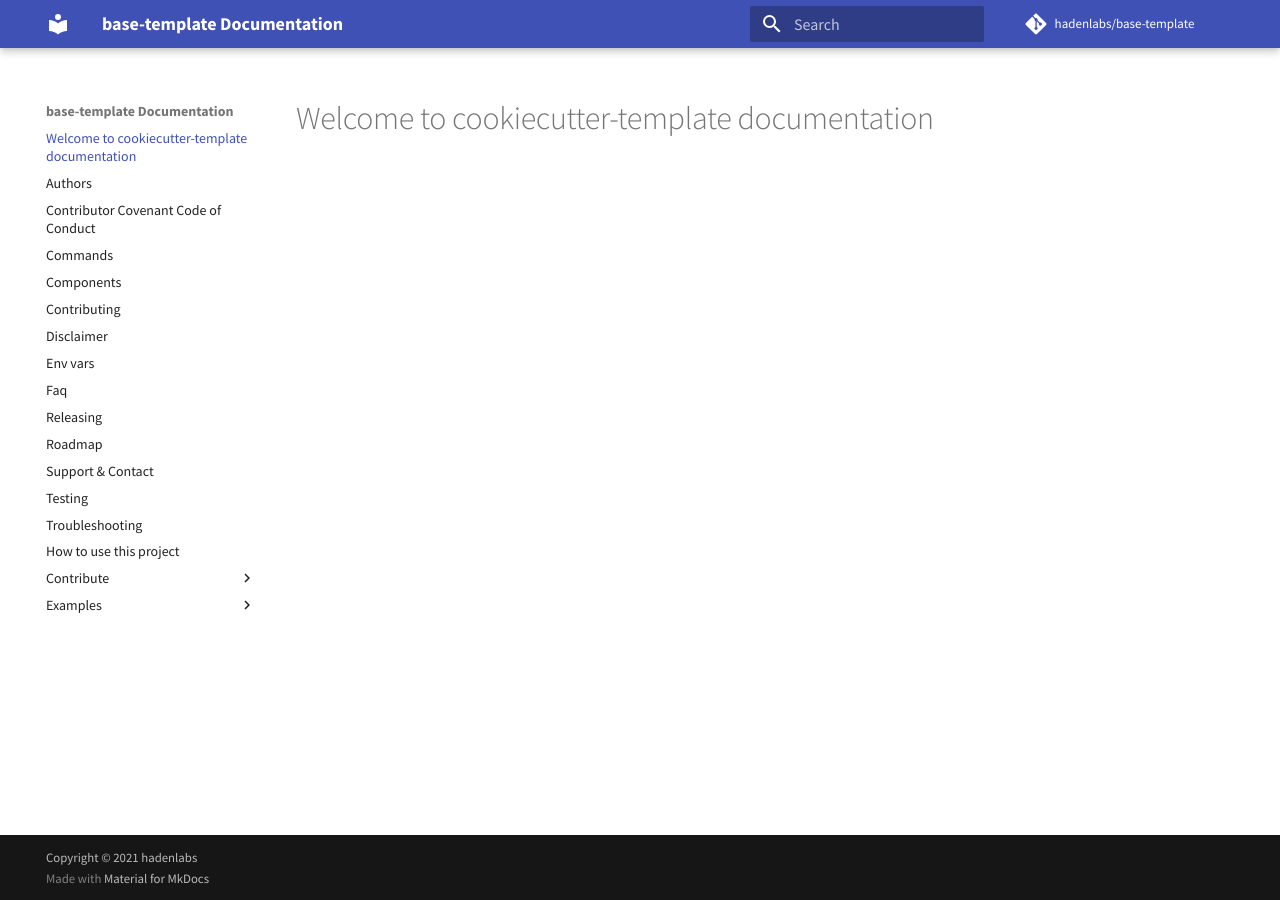
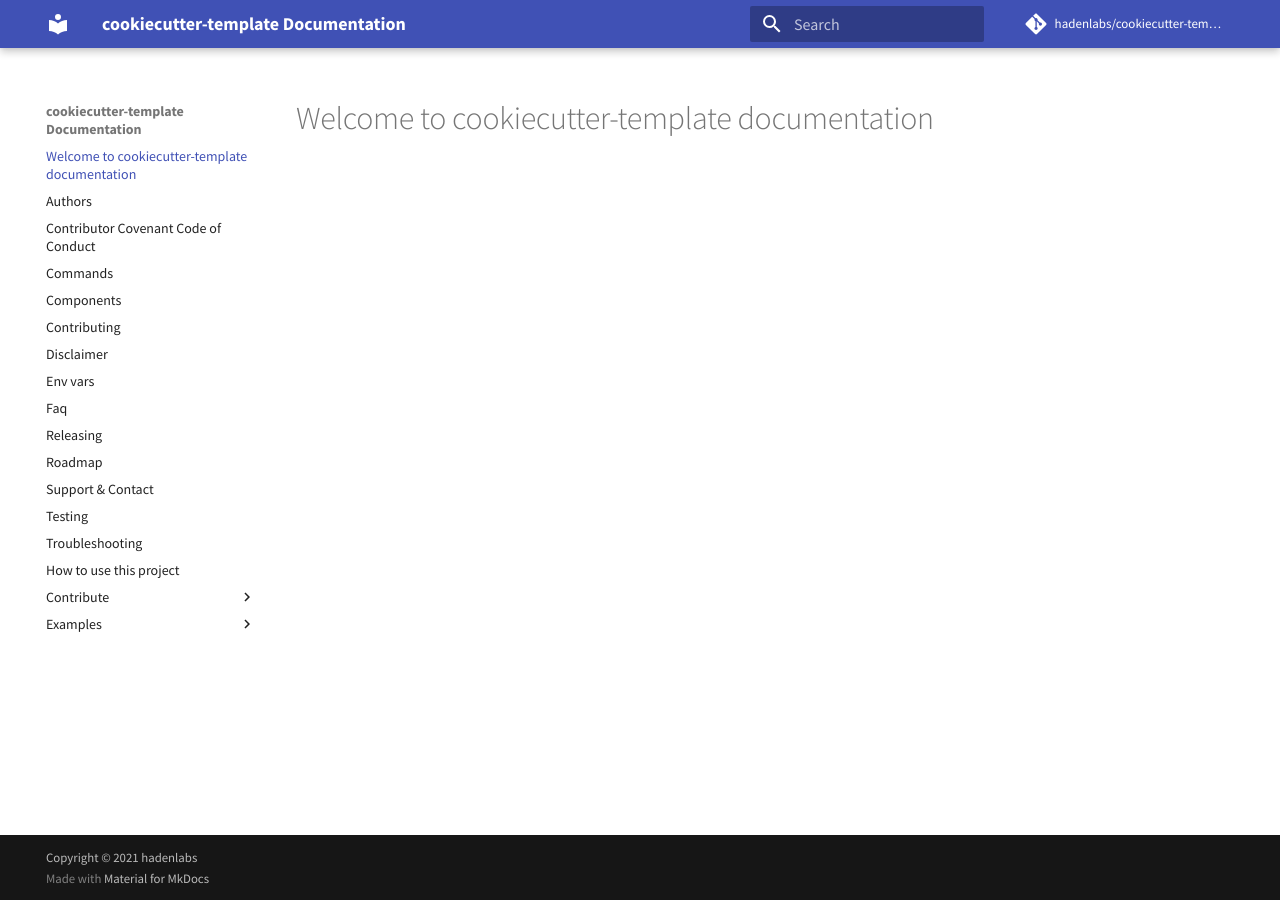
Before and after one commit to hadenlabs/cookiecutter-template, an MkDocs documentation site: the page built from docs/index.md, in a window 1280 px wide. Built offline with MkDocs 1.6.1 and Material for MkDocs 9.7.7, drawn with Linux system fonts in a browser that asks for light colours; comment, search, counter and statistics services are not loaded.

```diff
--- a/mkdocs.yml
+++ b/mkdocs.yml
@@ -1,4 +1,4 @@
-site_name: base-template Documentation
+site_name: cookiecutter-template Documentation
 theme: 'material'
 markdown_extensions:
   - toc:
@@ -15,8 +15,8 @@ extra:
   font:
     text: 'Source Sans Pro'
 
-repo_name: 'hadenlabs/base-template'
-repo_url: 'https://github.com/hadenlabs/base-template'
+repo_name: 'hadenlabs/cookiecutter-template'
+repo_url: 'https://github.com/hadenlabs/cookiecutter-template'
 copyright: 'Copyright © 2021 <a href="https://hadenlabs.com">hadenlabs</a>'
 
 google_analytics:
```
Also changed, not shown: SECURITY.md (added, +16 -0 lines), 5 other files.
